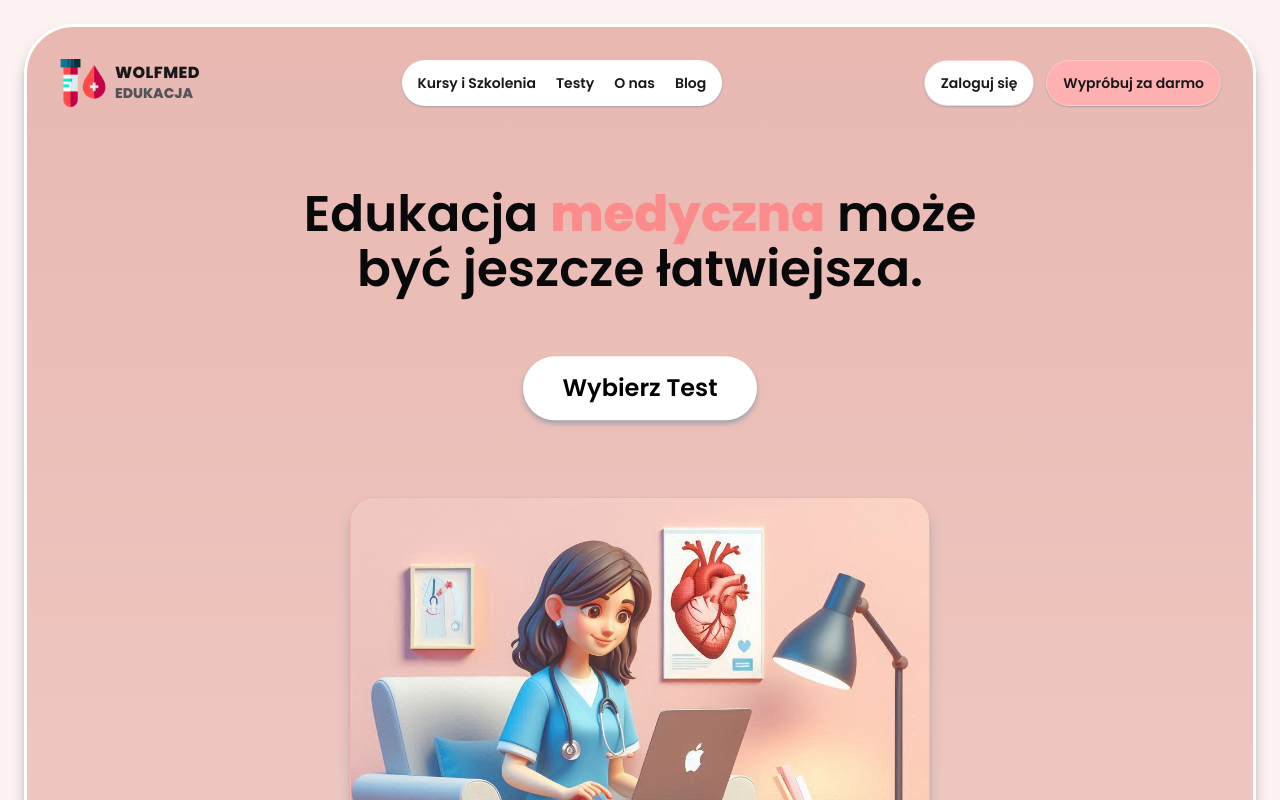
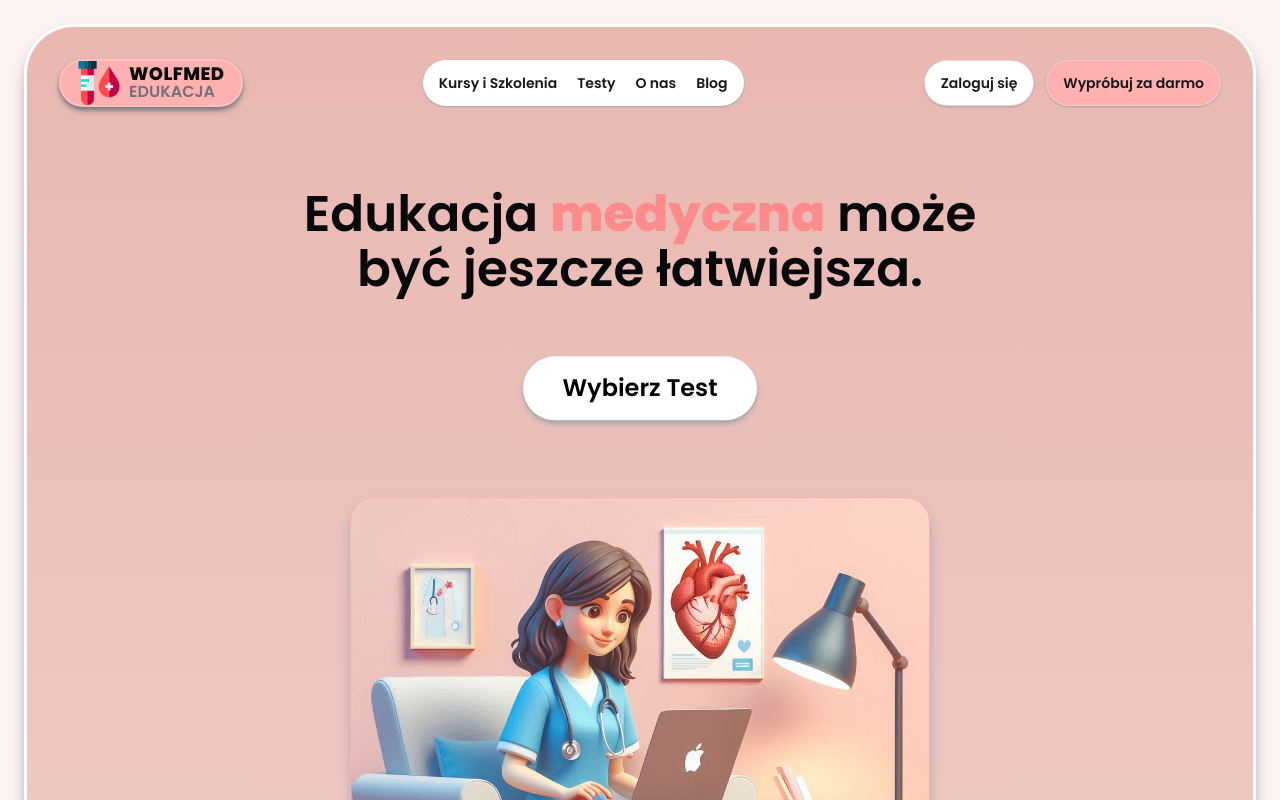
Before and after one commit to wujekbizon/wolfmed-edu, a Next.js app: page / in a window 1280 px wide. Shown: the top 800 px of the page. Built offline with nearby package versions, Linux system fonts and the light colour scheme.

Commit message:
Add Logo component

```diff
--- a/src/app/_components/Navbar.tsx
+++ b/src/app/_components/Navbar.tsx
@@ -4,28 +4,14 @@ import { useStore } from '@/store/useStore'
 import Image from 'next/image'
 import Link from 'next/link'
 import SideMenu from './SideMenu'
+import Logo from '@/components/Logo'
 
 export default function Navbar() {
   const { isMenuOpen, toggleMenu } = useStore((state) => state)
 
   return (
     <header className="h-16 w-full z-10 flex items-center justify-between relative animate-slideInDown opacity-0 [--slidein-delay:100ms]">
-      <div className="flex gap-2 h-10 items-center">
-        <div className="h-12 w-12">
-          <Image
-            className="h-full w-full object-cover"
-            src="/blood-test.png"
-            alt="blood vial"
-            width={100}
-            height={100}
-            priority
-          />
-        </div>
-        <div className="flex flex-col justify-around h-10 ">
-          <h3 className="text-base font-extrabold leading-3 tracking-wide text-zinc-900">WOLFMED</h3>
-          <h3 className="text-sm font-bold text-zinc-600 leading-3">EDUKACJA</h3>
-        </div>
-      </div>
+      <Logo />
       <Image
         src="/hamburger.png"
         alt="menu"
--- /dev/null
+++ b/src/components/Logo.tsx
@@ -0,0 +1,25 @@
+import Image from 'next/image'
+import Link from 'next/link'
+
+export default function Logo() {
+  return (
+    <Link href="/">
+      <div className="flex gap-2 cursor-pointer transition-all hover:shadow-sm hover:scale-95 h-12 items-center px-4 border-2 rounded-full border-red-200/60 bg-[#ffb1b1] shadow-md shadow-zinc-500">
+        <div className="h-11 w-11">
+          <Image
+            className="h-full w-full object-cover"
+            src="/blood-test.png"
+            alt="blood vial"
+            width={80}
+            height={80}
+            priority
+          />
+        </div>
+        <div className="flex flex-col justify-evenly h-full">
+          <h3 className="text-lg font-extrabold leading-3 tracking-wide text-zinc-950">WOLFMED</h3>
+          <h3 className="text-base font-semibold text-zinc-500 leading-3">EDUKACJA</h3>
+        </div>
+      </div>
+    </Link>
+  )
+}
```
